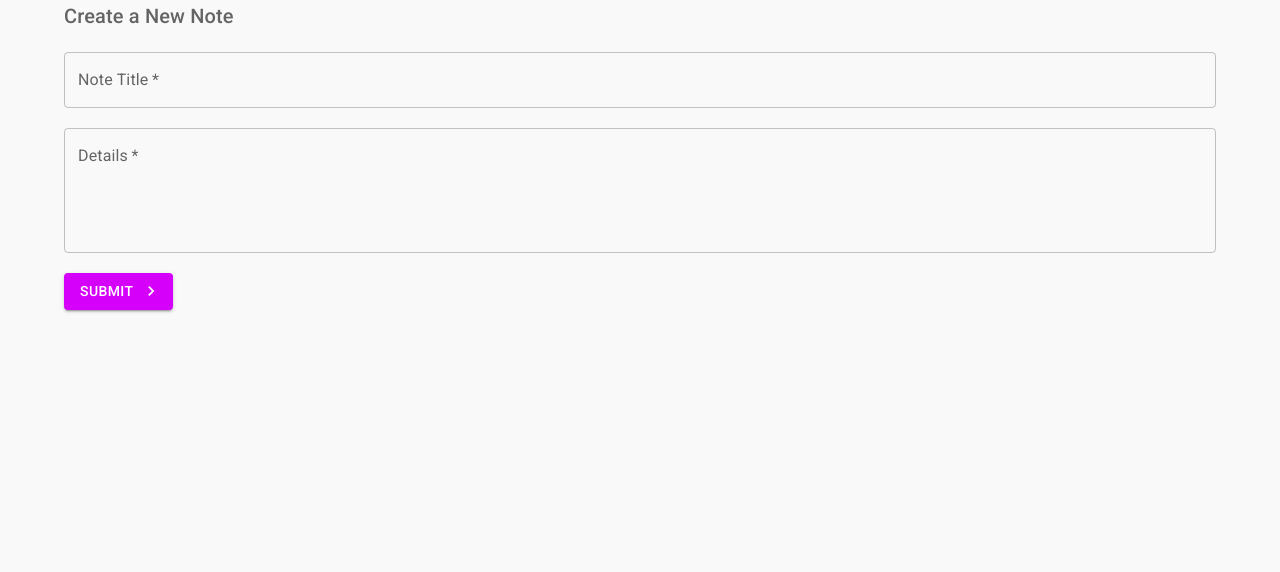
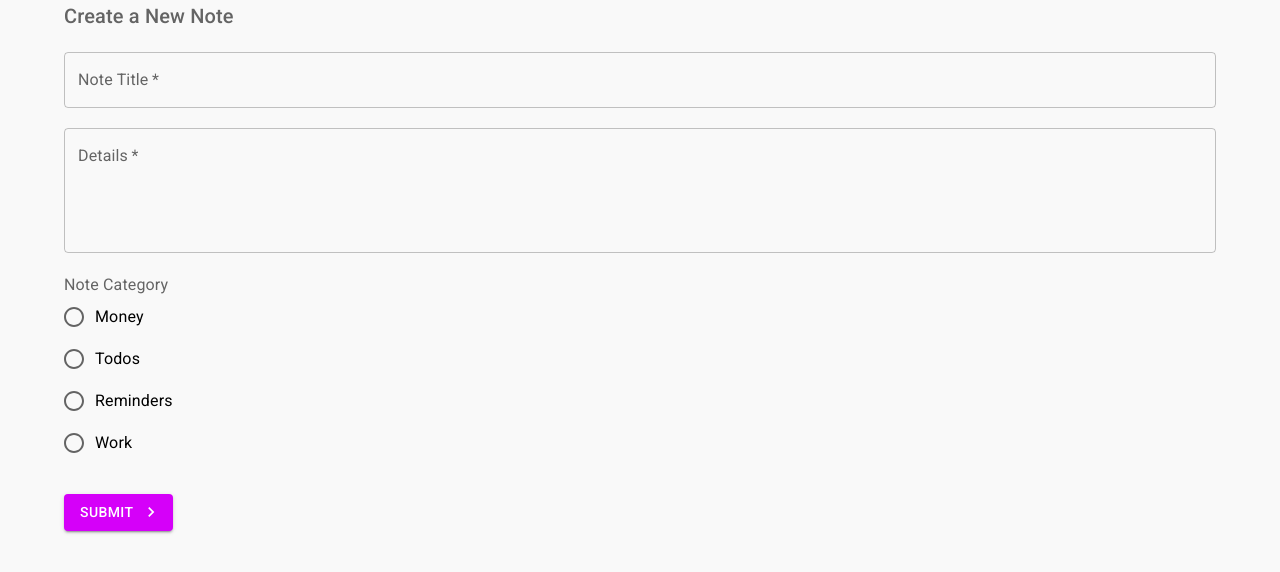
Before and after one commit to adham618/MUI-APP, a React (Vite) app: page /create in a window 1280 px wide. Shown: the top 572 px of the page. Built offline with nearby package versions, Linux system fonts and the light colour scheme.

Commit message:
radion button

```diff
--- a/src/App.jsx
+++ b/src/App.jsx
@@ -7,9 +7,6 @@ import { purple } from '@mui/material/colors';
 
 const theme = createTheme({
   palette: {
-    primary: {
-      main: "#fefefe"
-    },
     secondary: purple
   }
 })
--- a/src/components/Create.jsx
+++ b/src/components/Create.jsx
@@ -1,5 +1,5 @@
-import { KeyboardArrowRight } from "@mui/icons-material"
-import { Button, ButtonGroup, Container, Typography } from "@mui/material"
+import { Block, KeyboardArrowRight } from "@mui/icons-material"
+import { Button, ButtonGroup, Container, FormControl, FormControlLabel, FormLabel, Radio, RadioGroup, Typography } from "@mui/material"
 import TextField from '@mui/material/TextField';
 import { useState } from "react";
 
@@ -8,6 +8,7 @@ const Create = () => {
   const [details, setDetails] = useState('')
   const [titleError, setTitleError] = useState(false)
   const [detailsError, setDetailsError] = useState(false)
+  const [category, setCategory] = useState('');
   const handleSubmit = e => {
     e.preventDefault()
     setTitleError(false)
@@ -19,7 +20,7 @@ const Create = () => {
       setDetailsError(true)
     }
     if (title && details) {
-      console.log(title, details)
+      console.log(title, details, category)
     }
   }
   return (
@@ -63,12 +64,24 @@ const Create = () => {
           error={detailsError}
           required
         />
+
+        <FormControl sx={{ marginTop: '20px', marginBottom: '20px', display: "block" }}>
+          <FormLabel>Note Category</FormLabel>
+          <RadioGroup value={category} onChange={e => setCategory(e.target.value)}>
+            <FormControlLabel value="money" control={<Radio color="secondary" />} label="Money" />
+            <FormControlLabel value="todos" control={<Radio color="secondary" />} label="Todos" />
+            <FormControlLabel value="reminders" control={<Radio color="secondary" />} label="Reminders" />
+            <FormControlLabel value="work" control={<Radio color="secondary" />} label="Work" />
+          </RadioGroup>
+        </FormControl>
+
         <Button
           onClick={() => { console.log("clicked") }}
           type="submit"
           color="secondary"
           variant="contained"
           endIcon={<KeyboardArrowRight />}
+          sx={{ marginTop: '10px' }}
         >
           Submit
         </Button>
```
